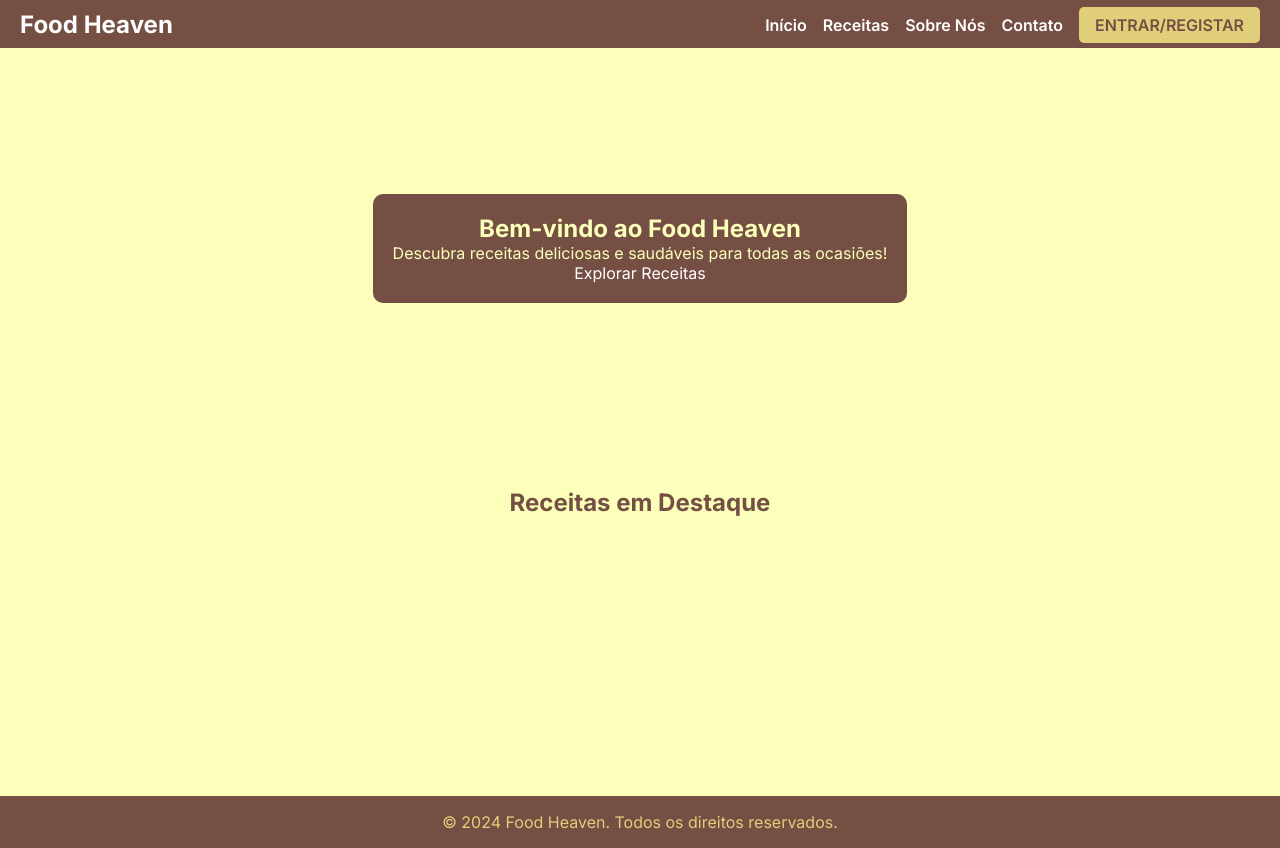
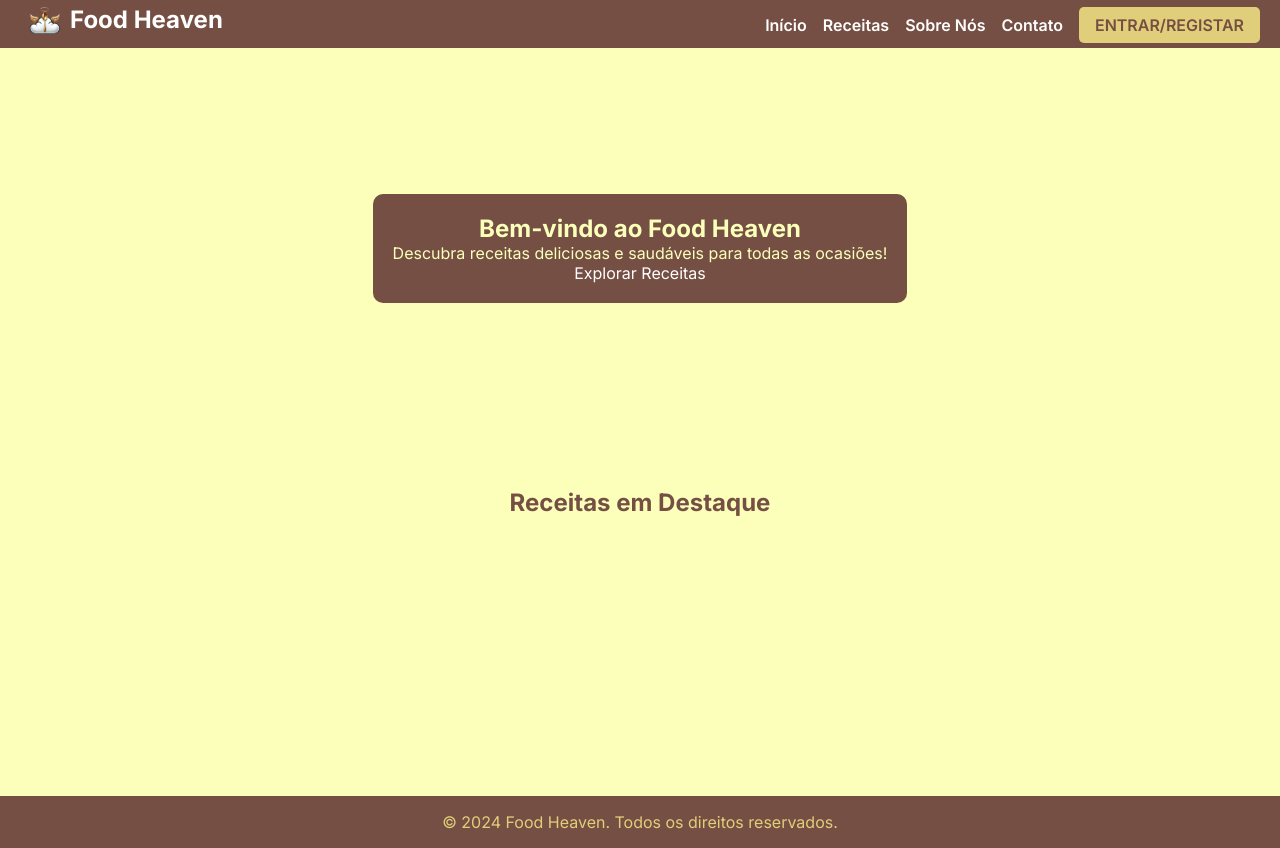
Before and after one commit to PIS-Programacao-Integracao-de-Servicos/HeavenFood, a website: page Client/html/index.html in a window 1280 px wide. Drawn offline with Linux system fonts and the light colour scheme; no server answers.

Commit message:
added a logo image

```diff
--- a/Client/css/style.css
+++ b/Client/css/style.css
@@ -10,7 +10,6 @@
     --spacing: 16px;
   }
 
-/* Resetando alguns estilos padrão */
 * {
     margin: 0;
     padding: 0;
@@ -35,12 +34,26 @@ header {
     display: flex;
     justify-content: space-between;
     align-items: center;
+    height: 30px;
 }
 
 .logo {
+    display: flex;
+    justify-content: center;
     font-size: var(--font-size-large);
     font-weight: bold;
     color: white;
+}
+
+.logo .title {
+    color: white;
+    margin-top: 5px;
+}
+
+.logo-image {
+    width: 50px;
+    height: 50px;
+    border-radius: 50%;
 }
 
 .nav-links {
--- a/Client/html/index.html
+++ b/Client/html/index.html
@@ -17,8 +17,13 @@
 <body>
     <!-- Barra de Navegação -->
     <header>
+
         <nav class="navbar">
-            <div class="logo">Food Heaven</div>
+            <div class ="logo">
+                <img src="../assets/logo/logo_without_background.png" alt="Food Heaven Logo" class="logo-image">
+                <div class="title">Food Heaven</div>
+            </div>
+
             <ul class="nav-links">
                 <li><a href="/">Início</a></li>
                 <li><a href="/recipes">Receitas</a></li>
```
Also changed, not shown: Client/assets/logo/logo_without_background.png (added).
